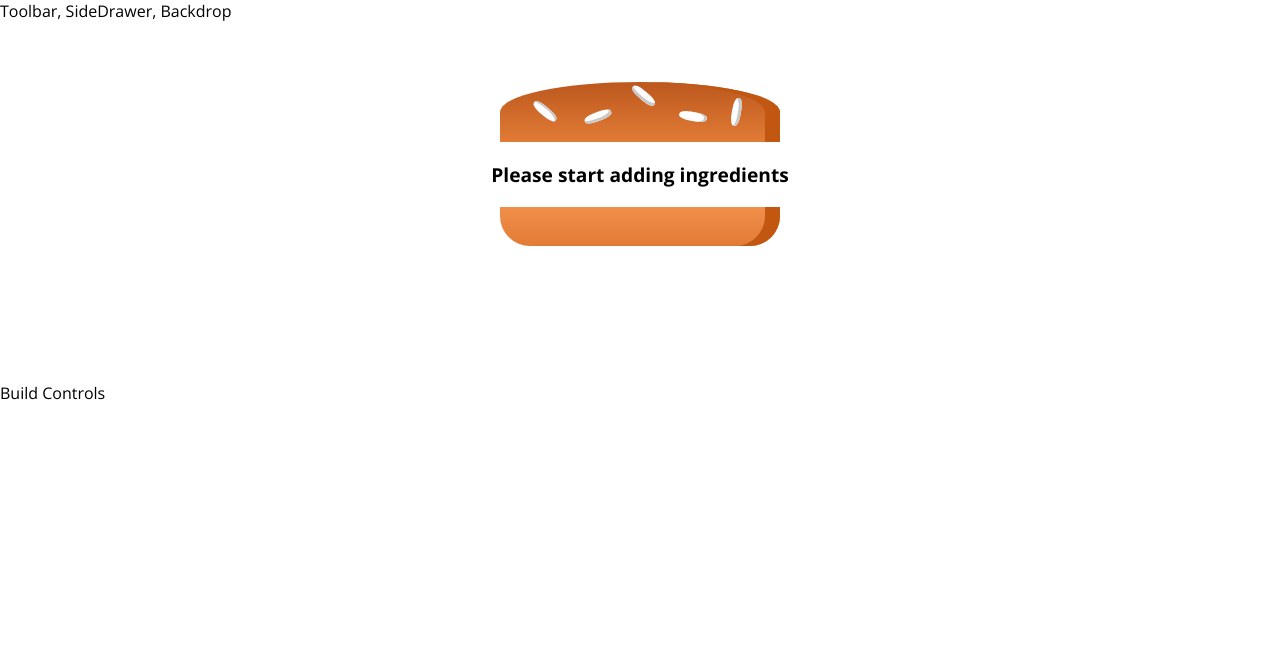
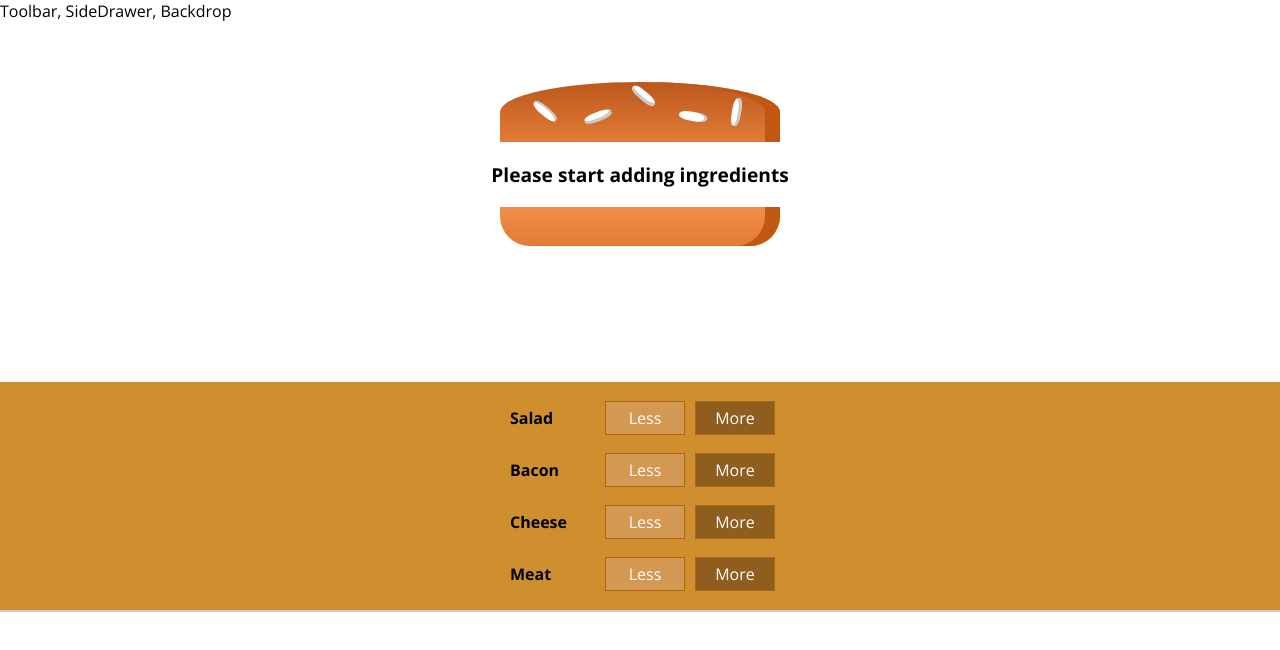
Before and after one commit to krunoslavsterle/BurgerBuilder, a React app: page / in a window 1280 px wide. Shown: the top 650 px of the page. Built offline with nearby package versions, Linux system fonts and the light colour scheme.

Commit message:
- adding ingredients

```diff
--- /dev/null
+++ b/src/components/Burger/BuildControls/BuildControl/BuildControl.css
@@ -0,0 +1,58 @@
+.BuildControl {
+  display: flex;
+  justify-content: space-between;
+  align-items: center;
+  margin: 5px 0;
+}
+
+.BuildControl button {
+  display: block;
+  font: inherit;
+  padding: 5px;
+  margin: 0 5px;
+  width: 80px;
+  border: 1px solid #aa6817;
+  cursor: pointer;
+  outline: none;
+}
+
+.BuildControl button:disabled {
+  background-color: #ac9980;
+  border: 1px solid #7e7365;
+  color: #ccc;
+  cursor: default;
+}
+
+.BuildControl button:hover:disabled {
+  background-color: #ac9980;
+  color: #ccc;
+  cursor: not-allowed;
+}
+
+.Label {
+  padding: 10px;
+  font-weight: bold;
+  width: 80px;
+}
+
+.BuildControl .Less {
+  background-color: #d39952;
+  color: white;
+}
+
+.BuildControl .More {
+  background-color: #8f5e1e;
+  color: white;
+}
+
+.BuildControl .Less:hover,
+.BuildControl .Less:active {
+  background-color: #daa972;
+  color: white;
+}
+
+.BuildControl .More:hover,
+.BuildControl .More:active {
+  background-color: #99703f;
+  color: white;
+}
--- /dev/null
+++ b/src/components/Burger/BuildControls/BuildControl/BuildControl.js
@@ -0,0 +1,15 @@
+import React from "react";
+
+import classes from "./BuildControl.css";
+
+const buildControl = props => (
+  <div className={classes.BuildControl}>
+    <div className={classes.Label}>{props.label}</div>
+    <button className={classes.Less}>Less</button>
+    <button className={classes.More} onClick={props.added}>
+      More
+    </button>
+  </div>
+);
+
+export default buildControl;
--- /dev/null
+++ b/src/components/Burger/BuildControls/BuildControls.css
@@ -0,0 +1,10 @@
+.BuildControls {
+  width: 100%;
+  background-color: #cf8f2e;
+  display: flex;
+  flex-flow: column;
+  align-items: center;
+  box-shadow: 0 2px 1px #ccc;
+  margin: auto;
+  padding: 10px 0;
+}
--- /dev/null
+++ b/src/components/Burger/BuildControls/BuildControls.js
@@ -0,0 +1,25 @@
+import React from "react";
+
+import classes from "./BuildControls.css";
+import BuildControl from "./BuildControl/BuildControl";
+
+const controls = [
+  { label: "Salad", type: "salad" },
+  { label: "Bacon", type: "bacon" },
+  { label: "Cheese", type: "cheese" },
+  { label: "Meat", type: "meat" }
+];
+
+const buildControls = props => (
+  <div className={classes.BuildControls}>
+    {controls.map(ctrl => (
+      <BuildControl
+        key={ctrl.label}
+        label={ctrl.label}
+        added={() => props.ingredientAdded(ctrl.type)}
+      />
+    ))}
+  </div>
+);
+
+export default buildControls;
--- a/src/components/Burger/BurgerIngredient/BurgerIngredient.js
+++ b/src/components/Burger/BurgerIngredient/BurgerIngredient.js
@@ -25,6 +25,9 @@
       case "cheese":
         ingredient = <div className={classes.Cheese} />;
         break;
+      case "bacon":
+        ingredient = <div className={classes.Bacon} />;
+        break;
       case "salad":
         ingredient = <div className={classes.Salad} />;
         break;
--- a/src/containers/BurgerBuilder/BurgerBuilder.js
+++ b/src/containers/BurgerBuilder/BurgerBuilder.js
@@ -2,6 +2,14 @@
 
 import Auxiliary from "../../hoc/Auxiliary";
 import Burger from "../../components/Burger/Burger";
+import BuildControls from "../../components/Burger/BuildControls/BuildControls";
+
+const INGREDIENT_PRICES = {
+  salad: 0.5,
+  cheese: 0.4,
+  meat: 1.3,
+  bacon: 0.7
+};
 
 class BurgerBuilder extends Component {
   state = {
@@ -10,14 +18,30 @@
       bacon: 0,
       cheese: 0,
       meat: 0
-    }
+    },
+    totalPrice: 4
   };
+
+  addIngredientHandler = type => {
+    const oldCount = this.state.ingredients[type];
+    const updatedCount = oldCount + 1;
+    const updatedIngredients = {
+      ...this.state.ingredients
+    };
+    updatedIngredients[type] = updatedCount;
+    const priceAddition = INGREDIENT_PRICES[type];
+    const oldPrice = this.state.totalPrice;
+    const newPrice = oldPrice + priceAddition;
+    this.setState({ totalPrice: newPrice, ingredients: updatedIngredients });
+  };
+
+  removeIngredientHandler = type => {};
 
   render() {
     return (
       <Auxiliary>
         <Burger ingredients={this.state.ingredients} />
-        <div>Build Controls</div>
+        <BuildControls ingredientAdded={this.addIngredientHandler} />
       </Auxiliary>
     );
   }
```
